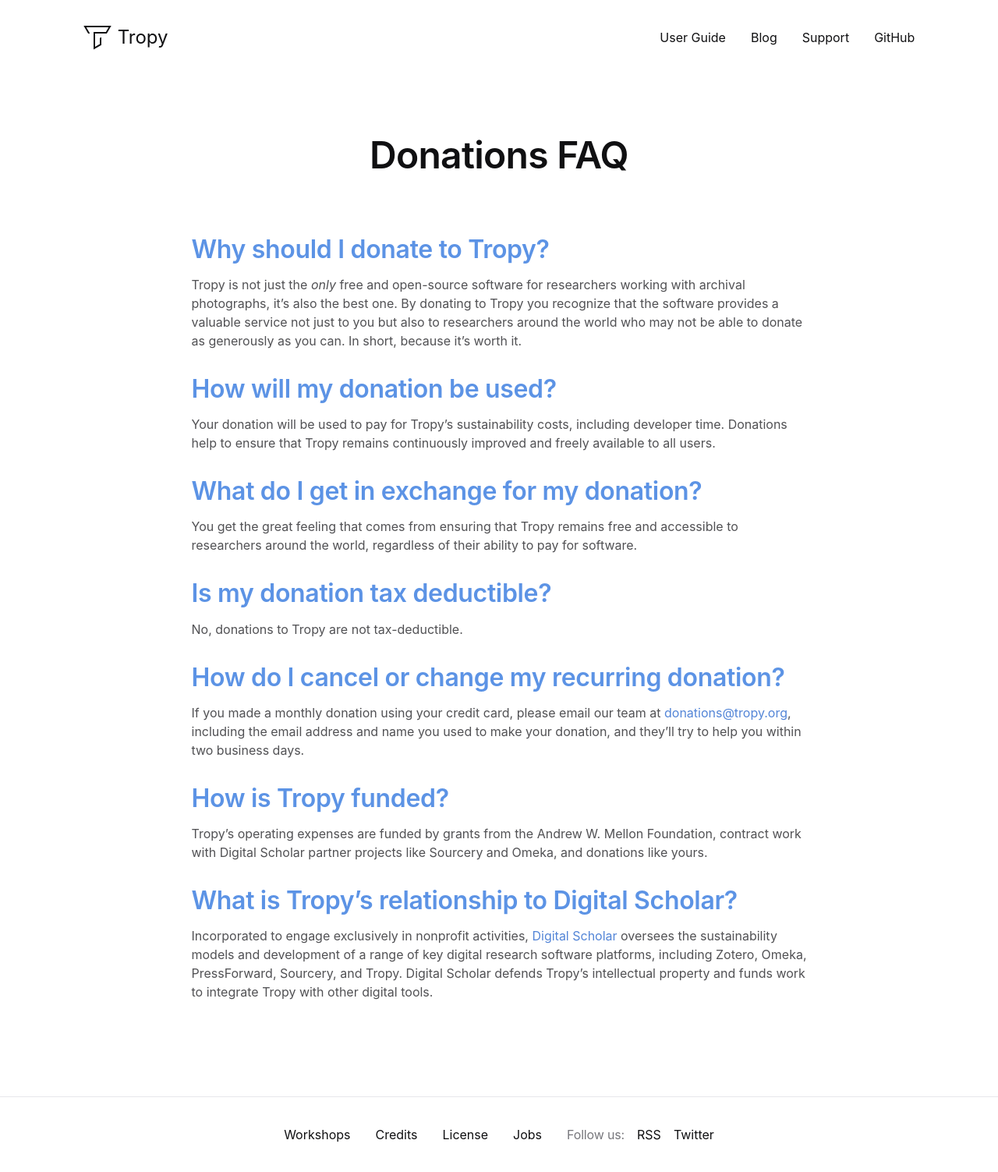
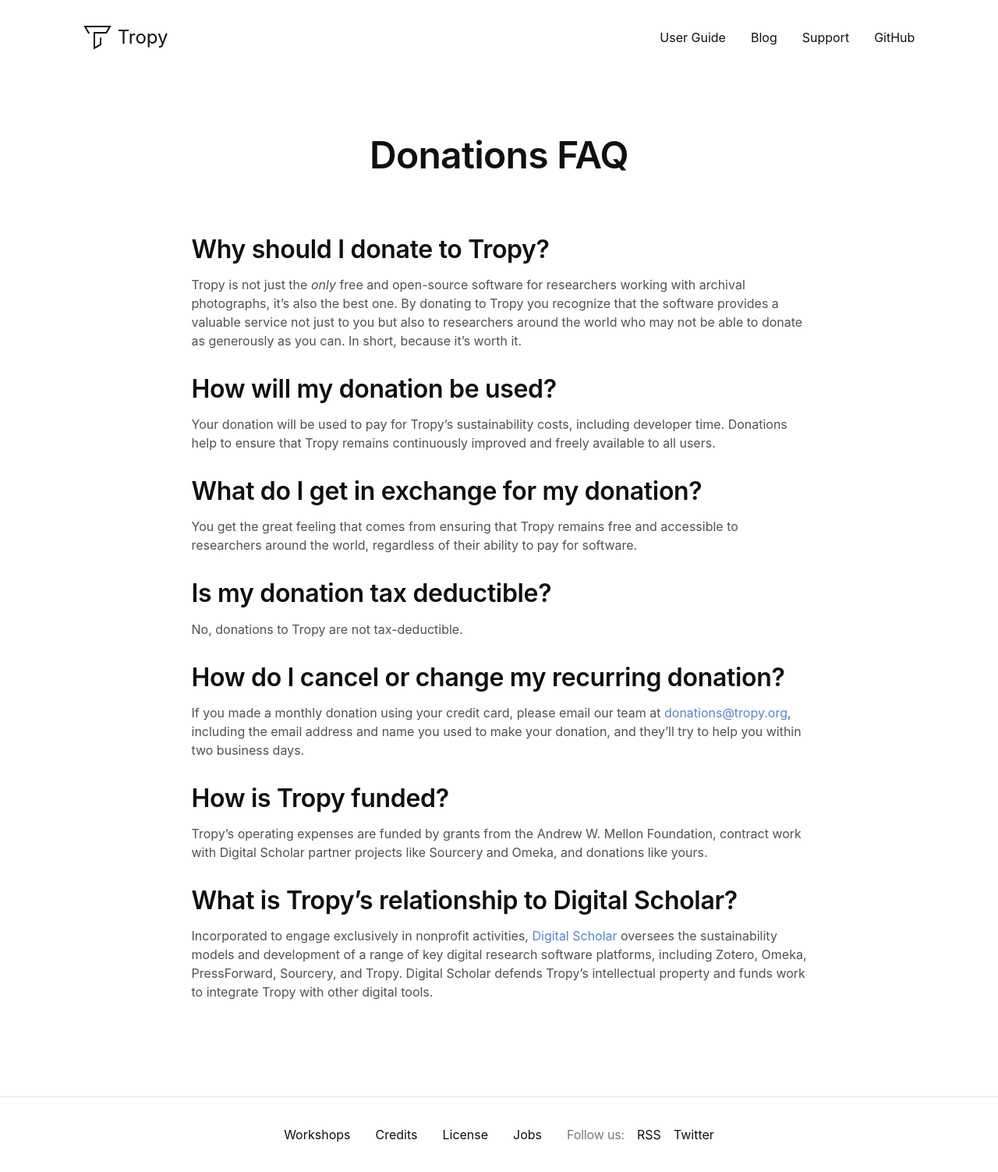
Before and after one commit to tropy/tropy.github.io, a Jekyll site: the page built from donations-faq.md, in a window 1280 px wide. Shown: the whole page at 78% size. Built offline with Jekyll 4.4.1, drawn with Linux system fonts in a browser that asks for light colours; our own code applies the rules of GitHub Pages for plain Markdown files.

Commit message:
Fix heading color.

```diff
--- a/assets/stylesheets/_donations-faq.scss
+++ b/assets/stylesheets/_donations-faq.scss
@@ -19,7 +19,6 @@
   h2 {
     margin-top: $font-size-base * $line-height-base;
     margin-bottom: $font-size-base;
-    color: $blue;
 
     @media (min-width: $sm) {
       margin-top: $font-size-base * 2;
```
